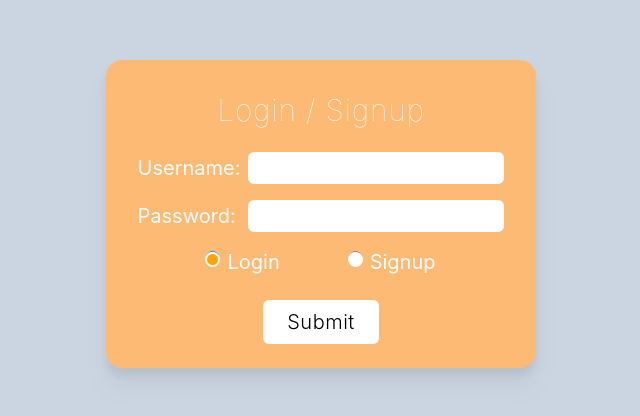
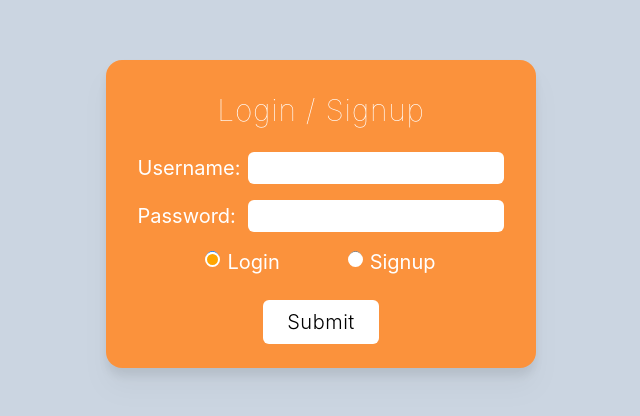
Before and after one commit to ARS1337/starterKit, a React (Create React App) app: page / in a window 1280 px wide. Shown: the part 146-562 px from the top of the page, without its empty margins (319-959 px from the left). Built offline with nearby package versions, Linux system fonts and the light colour scheme.

Commit message:
ui change

```diff
--- a/src/components/Login.js
+++ b/src/components/Login.js
@@ -43,7 +43,7 @@ function Login(props) {
   return (
     <div className="flex items-center justify-center h-[100vh]  bg-slate-300 text-white">
       <form action="">
-        <div className="flex items-center justify-center flex-col gap-4 drop-shadow-xl bg-orange-300 p-8 pb-6 rounded-2xl mb-[10vh]">
+        <div className="flex items-center justify-center flex-col gap-4 drop-shadow-xl bg-orange-400 p-8 pb-6 rounded-2xl mb-[10vh]">
           <div className="text-3xl font-thin tracking-wide mb-2">
             Login / Signup
           </div>
```
